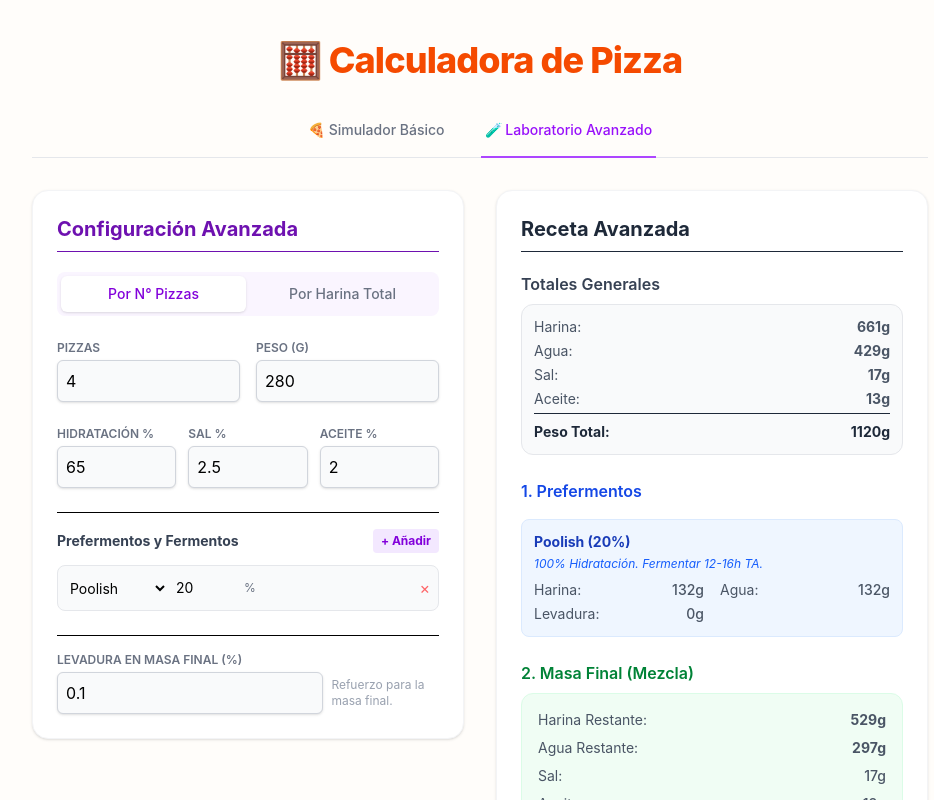
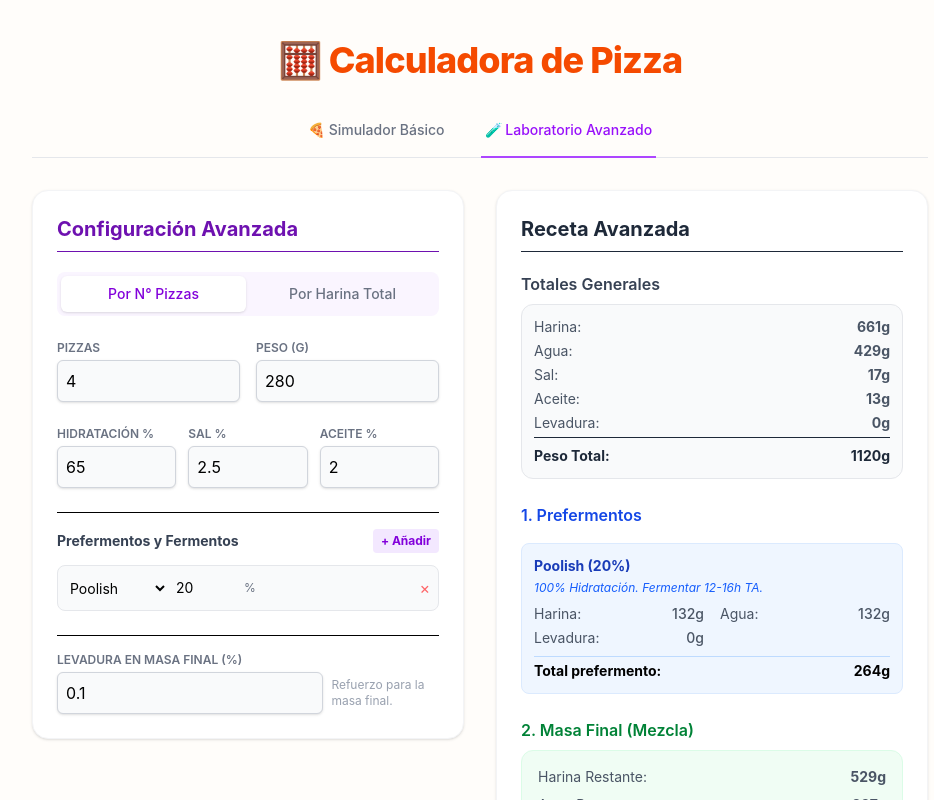
Before and after one commit to sudokurama-lab/pizza_dough_calculator, a Vue app in the folder calculadora-pizza/: page / in a window 1280 px wide. Both pictures are taken after a click on the button "🧪 Laboratorio Avanzado". Shown: the top 800 px of the page, without its empty margins (160-1094 px from the left). Built offline with nearby package versions, Linux system fonts and the light colour scheme.

Commit message:
[main] feat: enhance AdvancedRecipeResult and useAdvancedPizzaMath components with additional preferment details and calculations

```diff
--- a/calculadora-pizza/src/components/AdvancedRecipeResult.vue
+++ b/calculadora-pizza/src/components/AdvancedRecipeResult.vue
@@ -7,10 +7,21 @@
     <div class="mb-6">
       <h3 class="text-md font-semibold text-gray-700 mb-2">Totales Generales</h3>
       <ul class="space-y-1 text-sm text-gray-600 bg-gray-50 p-3 rounded-xl border border-gray-200">
-         <li class="flex justify-between"><span>Harina:</span> <span class="font-bold">{{ format(totalFlour) }}g</span></li>
-         <li class="flex justify-between"><span>Agua:</span> <span class="font-bold">{{ format(totalWater) }}g</span></li>
-         <li class="flex justify-between"><span>Sal:</span> <span class="font-bold">{{ format(totalSalt) }}g</span></li>
-         <li class="flex justify-between"><span>Aceite:</span> <span class="font-bold">{{ format(totalOil) }}g</span></li>
+        <li class="flex justify-between">
+          <span>Harina:</span> <span class="font-bold">{{ format(totalFlour) }}g</span>
+        </li>
+        <li class="flex justify-between">
+          <span>Agua:</span> <span class="font-bold">{{ format(totalWater) }}g</span>
+        </li>
+        <li class="flex justify-between">
+          <span>Sal:</span> <span class="font-bold">{{ format(totalSalt) }}g</span>
+        </li>
+        <li class="flex justify-between">
+          <span>Aceite:</span> <span class="font-bold">{{ format(totalOil) }}g</span>
+        </li>
+        <li class="flex justify-between">
+          <span>Levadura:</span> <span class="font-bold">{{ format(totalYeast) }}g</span>
+        </li>
         <li class="flex justify-between pt-2 border-t mt-1 font-bold text-gray-800">
           <span>Peso Total:</span> <span>{{ format(totalWeight) }}g</span>
         </li>
@@ -21,14 +32,30 @@
     <div v-if="prefermentsList.length > 0" class="mb-6 space-y-4">
       <h3 class="text-md font-semibold text-blue-700">1. Prefermentos</h3>
 
-      <div v-for="(p, idx) in prefermentsList" :key="idx" class="bg-blue-50 p-3 rounded-lg border border-blue-100 text-sm">
+      <div
+        v-for="(p, idx) in prefermentsList"
+        :key="idx"
+        class="bg-blue-50 p-3 rounded-lg border border-blue-100 text-sm"
+      >
         <h4 class="font-bold text-blue-800 mb-1">{{ p.type }} ({{ p.percentage }}%)</h4>
         <p class="text-xs text-blue-600 mb-2 italic">{{ p.instructions }}</p>
         <div class="grid grid-cols-2 gap-x-4 gap-y-1 text-gray-600">
-           <div class="flex justify-between"><span>Harina:</span> <span class="font-medium">{{ format(p.flour) }}g</span></div>
-           <div class="flex justify-between"><span>Agua:</span> <span class="font-medium">{{ format(p.water) }}g</span></div>
-           <div v-if="p.yeast > 0" class="flex justify-between"><span>Levadura:</span> <span class="font-medium">{{ format(p.yeast) }}g</span></div>
-           <div v-if="p.name === 'Masa Madre'" class="col-span-2 text-xs text-gray-500 mt-1">Usa tu MM activa</div>
+          <div class="flex justify-between">
+            <span>Harina:</span> <span class="font-medium">{{ format(p.flour) }}g</span>
+          </div>
+          <div class="flex justify-between">
+            <span>Agua:</span> <span class="font-medium">{{ format(p.water) }}g</span>
+          </div>
+          <div v-if="p.yeast > 0" class="flex justify-between">
+            <span>Levadura:</span> <span class="font-medium">{{ format(p.yeast) }}g</span>
+          </div>
+          <div v-if="p.name === 'Masa Madre'" class="col-span-2 text-xs text-gray-500 mt-1">
+            Usa tu MM activa
+          </div>
+        </div>
+        <div class="flex justify-between font-bold border-t border-blue-200 mt-2 pt-1 col-span-2">
+          <span>Total prefermento:</span>
+          <span>{{ format(p.flour + p.water + p.yeast) }}g</span>
         </div>
       </div>
     </div>
@@ -38,23 +65,50 @@
       <h3 class="text-md font-semibold text-green-700 mb-2">
         {{ prefermentsList.length > 0 ? '2. Masa Final (Mezcla)' : 'Mezcla Directa' }}
       </h3>
-      <ul class="space-y-2 text-gray-600 bg-green-50 p-4 rounded-xl border border-green-100 text-sm">
-        <li class="flex justify-between"><span>Harina Restante:</span> <span class="font-bold">{{ format(finalDough.flour) }}g</span></li>
+      <ul
+        class="space-y-2 text-gray-600 bg-green-50 p-4 rounded-xl border border-green-100 text-sm"
+      >
+        <li class="flex justify-between">
+          <span>Harina Restante:</span>
+          <span class="font-bold">{{ format(finalDough.flour) }}g</span>
+        </li>
         <li class="flex justify-between">
           <span>Agua Restante:</span>
-           <span :class="{'text-red-500 font-bold': finalDough.water < 0, 'font-bold': true}">
+          <span :class="{ 'text-red-500 font-bold': finalDough.water < 0, 'font-bold': true }">
             {{ format(finalDough.water) }}g
           </span>
         </li>
-        <li class="flex justify-between"><span>Sal:</span> <span class="font-medium">{{ format(finalDough.salt) }}g</span></li>
-        <li class="flex justify-between"><span>Aceite:</span> <span class="font-medium">{{ format(finalDough.oil) }}g</span></li>
-        <li class="flex justify-between"><span>Levadura Refuerzo:</span> <span class="font-medium">{{ format(finalDough.yeast) }}g</span></li>
+        <li class="flex justify-between">
+          <span>Sal:</span> <span class="font-medium">{{ format(finalDough.salt) }}g</span>
+        </li>
+        <li class="flex justify-between">
+          <span>Aceite:</span> <span class="font-medium">{{ format(finalDough.oil) }}g</span>
+        </li>
+        <li class="flex justify-between">
+          <span>Levadura Refuerzo:</span>
+          <span class="font-medium">{{ format(finalDough.yeast) }}g</span>
+        </li>
+        <template v-if="prefermentsList.length > 0">
+          <li
+            class="pt-2 border-t mt-1 text-xs font-semibold text-blue-600 uppercase tracking-wide"
+          >
+            Prefermentos
+          </li>
+          <li
+            v-for="(p, idx) in prefermentsList"
+            :key="idx"
+            class="flex justify-between text-blue-700"
+          >
+            <span>{{ p.type }} ({{ p.percentage }}%)</span>
+            <span class="font-bold">{{ format(p.flour + p.water + p.yeast) }}g</span>
+          </li>
+        </template>
       </ul>
       <div v-if="finalDough.water < 0" class="mt-2 text-xs text-red-600 bg-red-50 p-2 rounded">
-         ⚠️ ¡Cuidado! Tus prefermentos usan más agua de la indicada en la hidratación total. Sube la hidratación o baja los prefermentos.
+        ⚠️ ¡Cuidado! Tus prefermentos usan más agua de la indicada en la hidratación total. Sube la
+        hidratación o baja los prefermentos.
       </div>
     </div>
-
   </div>
 </template>
 
@@ -66,7 +120,8 @@ const props = defineProps({
   totalOil: Number,
   totalWeight: Number,
   prefermentsList: Array,
-  finalDough: Object
+  finalDough: Object,
+  totalYeast: Number
 })
 
 const format = (n) => Math.round(n || 0)
--- a/calculadora-pizza/src/composables/useAdvancedPizzaMath.js
+++ b/calculadora-pizza/src/composables/useAdvancedPizzaMath.js
@@ -14,9 +14,7 @@ export function useAdvancedPizzaMath() {
 
   // 2. Estado para múltiples prefermentos
   // Cada preferento: { id: number, type: 'Poolish'|'Biga'|'Masa Madre', percentage: number }
-  const preferments = ref([
-    { id: 1, type: 'Poolish', percentage: 20 }
-  ])
+  const preferments = ref([{ id: 1, type: 'Poolish', percentage: 20 }])
 
   // Helpers para prefermentos
   const addPreferment = () => {
@@ -40,7 +38,8 @@ export function useAdvancedPizzaMath() {
 
   const totalWeight = computed(() => {
     if (calcMode.value === 'total_flour') {
-      const totalPercentage = 1 + hydration.value / 100 + salt.value / 100 + oil.value / 100
+      const totalPercentage =
+        1 + hydration.value / 100 + salt.value / 100 + oil.value / 100 + yeast.value / 100
       return totalFlour.value * totalPercentage
     }
     return pizzas.value * weightPerPizza.value
@@ -50,10 +49,13 @@ export function useAdvancedPizzaMath() {
   const totalWater = computed(() => totalFlour.value * (hydration.value / 100))
   const totalSalt = computed(() => totalFlour.value * (salt.value / 100))
   const totalOil = computed(() => totalFlour.value * (oil.value / 100))
-
+  const totalYeast = computed(() => {
+    const prefYeast = prefermentsList.value.reduce((acc, p) => acc + p.yeast, 0)
+    return prefYeast + totalFlour.value * (yeast.value / 100)
+  })
   // 4. Desglose de Prefermentos
   const prefermentsList = computed(() => {
-    return preferments.value.map(p => {
+    return preferments.value.map((p) => {
       const pFlour = totalFlour.value * (p.percentage / 100)
       let pWater = 0
       let pYeast = 0
@@ -98,7 +100,7 @@ export function useAdvancedPizzaMath() {
       water: remainingWater,
       salt: totalSalt.value,
       oil: totalOil.value,
-      yeast: totalFlour.value * (yeast.value / 100), // Levadura de refuerzo
+      yeast: totalFlour.value * (yeast.value / 100) // Levadura de refuerzo
     }
   })
 
```
Lines whose indentation alone changed are shown as unchanged.
